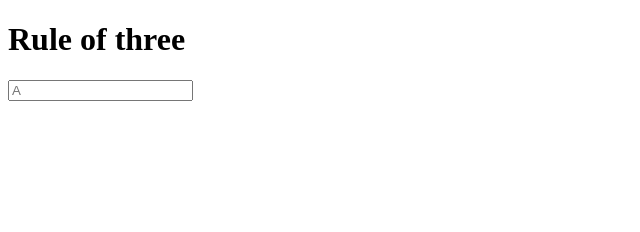
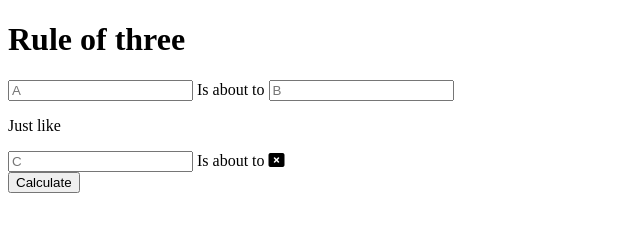
Before and after one commit to LucasAlv3s/rule-of-three, a plain HTML site: page index.html in a window 1280 px wide. Shown: the whole page, without its empty margins (0-640 px from the left). Drawn offline with Linux system fonts and the light colour scheme.

Commit message:
Desenvolvendo os inputs e o botão com o HTML

```diff
--- a/index.html
+++ b/index.html
@@ -6,6 +6,7 @@
     <meta name="viewport" content="width=device-width, initial-scale=1.0">
     <title>Rule of Three</title>
     <link rel="stylesheet" href="./src/css/styles.css">
+    <link rel="stylesheet" href="https://cdnjs.cloudflare.com/ajax/libs/font-awesome/6.5.1/css/all.min.css" integrity="sha512-DTOQO9RWCH3ppGqcWaEA1BIZOC6xxalwEsw9c2QQeAIftl+Vegovlnee1c9QX4TctnWMn13TZye+giMm8e2LwA==" crossorigin="anonymous" referrerpolicy="no-referrer">
 </head>
 <body>
     <div class="calculator">
@@ -14,8 +15,22 @@
         <div class="input-container">
             <div class="input-group">
                 <input type="number" id="num_one" placeholder="A">
+                <span>Is about to</span>
+                <input type="number" id="num_two" placeholder="B">
             </div>
+
+            <p class="input-text">Just like</p>
+
+            <div class="input-group">
+                <input type="number" id="num_three" placeholder="C">
+                <span>Is about to</span>
+                <i class="fa-solid fa-rectangle-xmark"></i>
+            </div>
+
         </div>
+
+        <button id="calculate">Calculate</button>
+
     </div>
 
     <script src="./src/js/script.js"></script>
```
